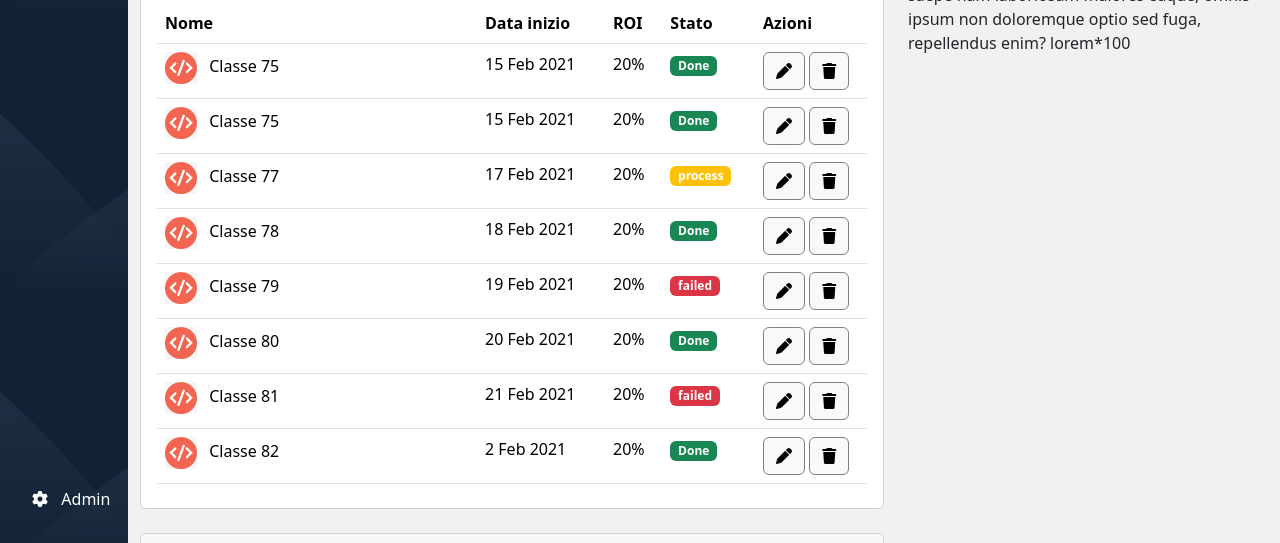
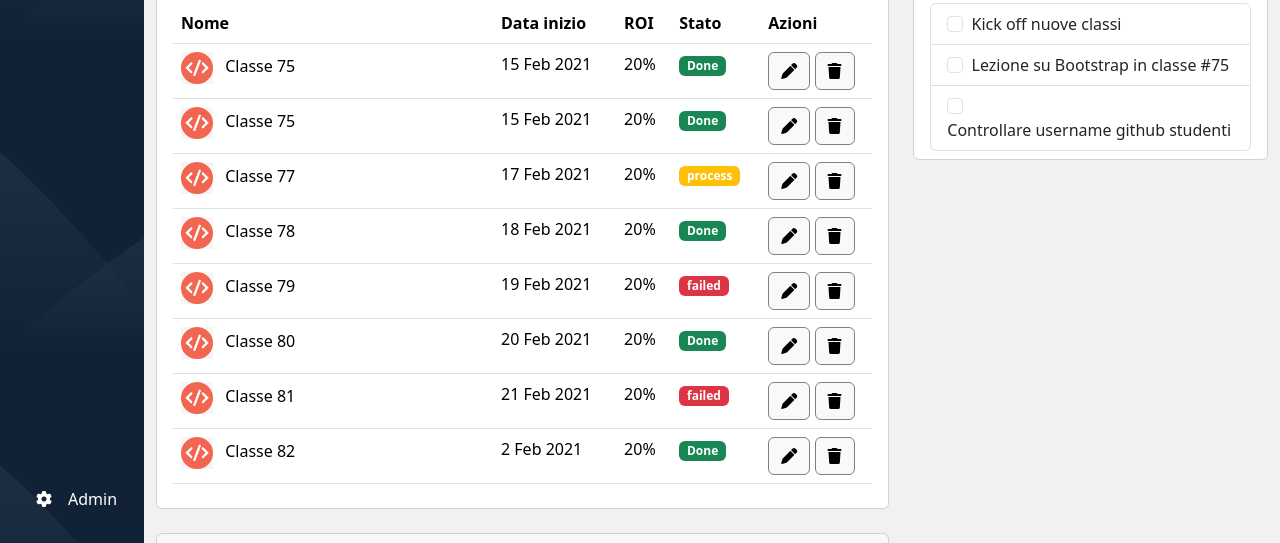
Before and after one commit to EugeniuPopescu/html-css-bootstrap-dashboard, a plain HTML site: page index.html in a window 1280 px wide. Shown: the part 257-800 px from the top of the page. Drawn offline with nearby package versions, Linux system fonts and the light colour scheme.

Commit message:
add todo

```diff
--- a/css/main.css
+++ b/css/main.css
@@ -3,7 +3,7 @@ body {
 }
 
 :root {
-    --sidebar-width: 8rem;
+    --sidebar-width: 9rem;
     --sidebar-color: #112236;
 }
 
--- a/index.html
+++ b/index.html
@@ -84,7 +84,7 @@
             <main>
 
                 <!-- sidebar -->
-                <div id="sidebar" class="text-center d-flex justify-content-center">
+                <div id="sidebar" class="d-flex justify-content-center">
                     <div class="text-center w-50 d-flex flex-column justify-content-between my-3">
                         <div class="">
                             <div class="row hover">
@@ -467,10 +467,36 @@
                                     </ul>
                                 </div>
                             </div>
-                            <div class="col-md-4">
-                                Lorem ipsum dolor sit amet consectetur adipisicing elit. Velit consectetur porro dignissimos nisi pariatur voluptatum earum, saepe nam laboriosam maiores eaque, omnis ipsum non doloremque optio sed fuga, repellendus enim?
-
-                                lorem*100
+                            <div class="col-12 col-md-4">
+                                <div class="card my-4" style="width: 100%;">
+                                    <div class="card-header">
+                                        <span class="fs-3">Todo</span>
+                                    </div>
+                                    <ul class="list-group list-group-flush">
+                                        <li class="list-group-item">
+                                            <ul class="list-group">
+                                                <li class="list-group-item">
+                                                    <input class="form-check-input me-1" type="checkbox" value="" id="firstCheckbox">
+                                                    <label class="form-check-label" for="firstCheckbox">
+                                                        Kick off nuove classi
+                                                    </label>
+                                                </li>
+                                                <li class="list-group-item">
+                                                    <input class="form-check-input me-1" type="checkbox" value="" id="secondCheckbox">
+                                                    <label class="form-check-label" for="secondCheckbox">
+                                                        Lezione su Bootstrap in classe #75
+                                                    </label>
+                                                </li>
+                                                <li class="list-group-item">
+                                                    <input class="form-check-input me-1" type="checkbox" value="" id="thirdCheckbox">
+                                                    <label class="form-check-label" for="thirdCheckbox">
+                                                        Controllare username github studenti
+                                                    </label>
+                                                </li>
+                                              </ul>
+                                        </li>
+                                    </ul>
+                                  </div>
                             </div>
                         </div>
                     </div>
```
